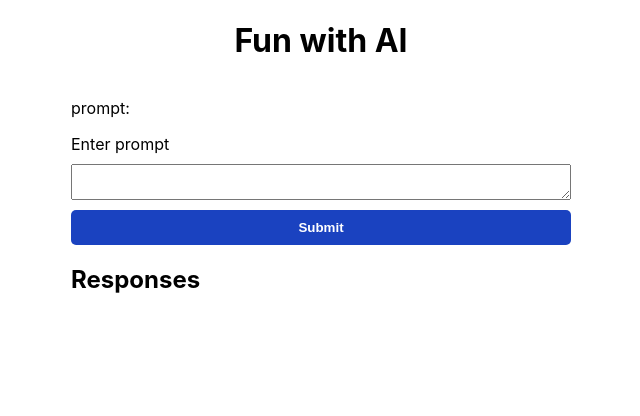
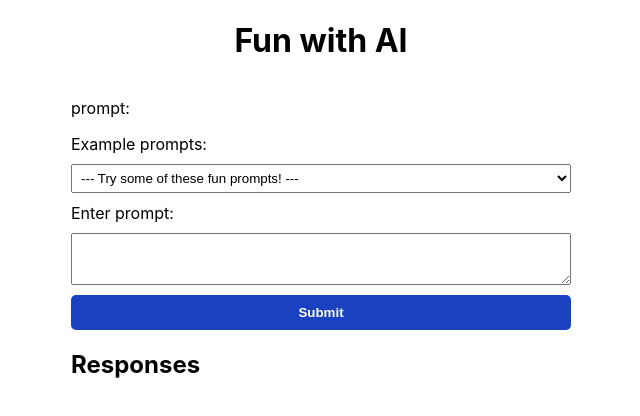
Before and after one commit to nathansom/fun-with-gpt-3, a Next.js app: page / in a window 1280 px wide. Shown: the top 416 px of the page, without its empty margins (319-959 px from the left). Built offline with nearby package versions, Linux system fonts and the light colour scheme.

Commit message:
Add example prompts

```diff
--- a/components/PromptForm/PromptForm.tsx
+++ b/components/PromptForm/PromptForm.tsx
@@ -2,14 +2,35 @@ import Button from "../Button/Button";
 
 type PromptFormProps = {
   promptInput: string;
-  updatePrompt: (e: React.ChangeEvent<HTMLTextAreaElement>) => void;
+  updatePrompt: (
+    e:
+      | React.ChangeEvent<HTMLTextAreaElement>
+      | React.ChangeEvent<HTMLSelectElement>
+  ) => void;
   submitPrompt: (e: React.FormEvent<HTMLFormElement>) => void;
 };
 
 const PromptForm = ({ promptInput, updatePrompt, submitPrompt }:PromptFormProps) => {
     return (
       <form className="prompt-form" onSubmit={submitPrompt}>
-          <label htmlFor="prompt-input">Enter prompt</label>
+        <label htmlFor="prompt-selection">Example prompts:</label>
+        <select
+          id="prompt-selection"
+          name="prompt-selection"
+          className="prompt-selection"
+          onChange={updatePrompt}
+        >
+          <option> --- Try some of these fun prompts! --- </option>
+          <option>Write a love song</option>
+          <option>Write a sad song</option>
+          <option>Write a poem about two laughing horses</option>
+          <option>Write a one-liner joke about programming</option>
+          <option>Write a practical joke about programming</option>
+          <option>
+            How many software engineers does it take to light a light bulb?
+          </option>
+        </select>
+        <label htmlFor="prompt-input">Enter prompt:</label>
         <textarea
           id="prompt-input"
           name="prompt-input"
--- a/pages/index.tsx
+++ b/pages/index.tsx
@@ -11,12 +11,16 @@ const Home: NextPage = () => {
 
   useEffect(() => {
     const localData = window.localStorage.getItem("gpt-3-records");
-    localData && setRecords(JSON.parse(localData));
-  }, []);
+    localData && setRecords(JSON.parse(localData) || []);
+  }, [prompt, response]);
 
-  const handleChange = (e:React.ChangeEvent<HTMLTextAreaElement>) => {
+  const handleChange = (
+    e:
+      | React.ChangeEvent<HTMLTextAreaElement>
+      | React.ChangeEvent<HTMLSelectElement>
+  ) => {
     setPrompt(e.target.value);
-  }
+  };
 
   const handleSubmit = (e:React.FormEvent<HTMLFormElement>) => {
     e.preventDefault();
@@ -50,11 +54,12 @@ const Home: NextPage = () => {
 
   const updateRecords = () => {
     setRecords([...records, { prompt: prompt, response: response }]);
-    window.localStorage.setItem("gpt-3-records", JSON.stringify(records));
   }
 
   useEffect( () => {
     updateRecords();
+    records && window.localStorage.setItem("gpt-3-records", JSON.stringify(records));
+
     setPrompt("");
     setResponse("");
   }, [response] )
--- a/styles/components/_buttons.scss
+++ b/styles/components/_buttons.scss
@@ -3,6 +3,7 @@
         padding: 10px 20px;
         border-radius: 5px;
         border: none;
+        cursor: pointer;
         background-color: #1A42C0;
         color: #ffff;
         font-weight: bold;
@@ -15,6 +16,7 @@
         padding: 10px 20px;
         border-radius: 5px;
         border: none;
+        cursor: pointer;
         background-color: #c01a99;
         color: #ffff;
         font-weight: bold;
--- a/styles/components/_promptform.scss
+++ b/styles/components/_promptform.scss
@@ -4,8 +4,21 @@
         flex-direction: column;
         textarea {
             margin: 10px 0;
+            padding: 10px;
             width: 500px;
             max-width: 90vw;
         }
     }
+    &-selection {
+        margin: 10px 0;
+    }
 }
+
+select {
+    cursor: pointer;
+    padding: 5px;
+}
+
+option {
+    padding: 5px;
+}
```
Also changed, not shown: 1 other file (tests, documents, lock files or other folders). Lines whose indentation alone changed are shown as unchanged.
